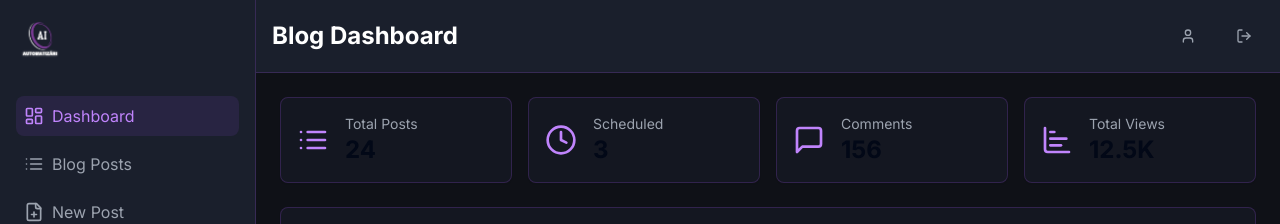
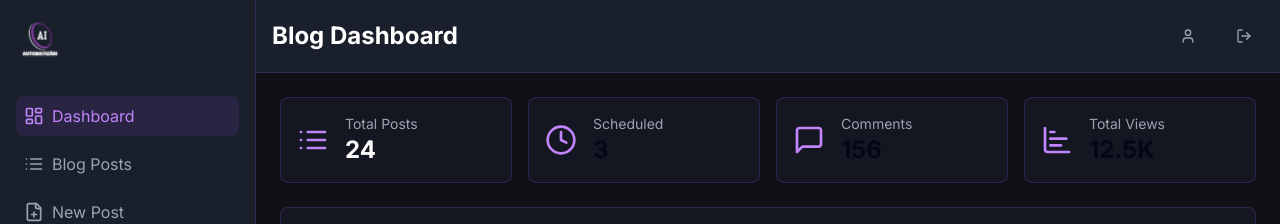
Before and after one commit to Jelco3d/automatizariai, a React (Vite) app: page /admin in a window 1280 px wide. Shown: the top 224 px of the page. Built offline with nearby package versions, Linux system fonts and the light colour scheme.

Commit message:
Visual edit in Lovable
Edited UI in Lovable

```diff
--- a/src/components/admin/StatsCards.tsx
+++ b/src/components/admin/StatsCards.tsx
@@ -1,16 +1,13 @@
-
 import { Card } from "@/components/ui/card";
 import { List, Clock, MessageSquare, ChartBar } from "lucide-react";
-
 export function StatsCards() {
-  return (
-    <div className="grid grid-cols-1 md:grid-cols-4 gap-4">
+  return <div className="grid grid-cols-1 md:grid-cols-4 gap-4">
       <Card className="bg-[#1A1F2C]/50 border-purple-500/20 p-4">
         <div className="flex items-center gap-4">
           <List className="h-8 w-8 text-purple-400" />
           <div>
             <p className="text-sm text-gray-400">Total Posts</p>
-            <p className="text-2xl font-bold">24</p>
+            <p className="text-2xl font-bold text-zinc-50">24</p>
           </div>
         </div>
       </Card>
@@ -41,6 +38,5 @@ export function StatsCards() {
           </div>
         </div>
       </Card>
-    </div>
-  );
+    </div>;
 }
```
